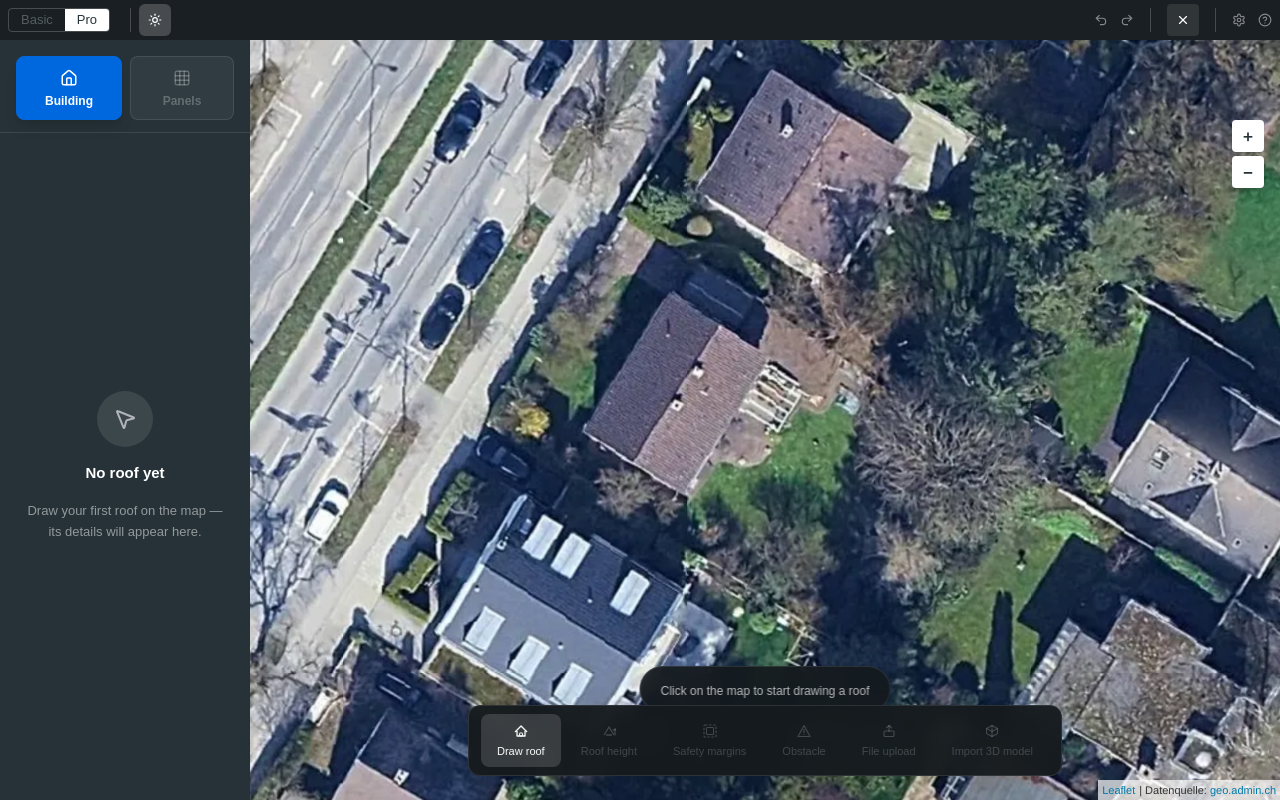
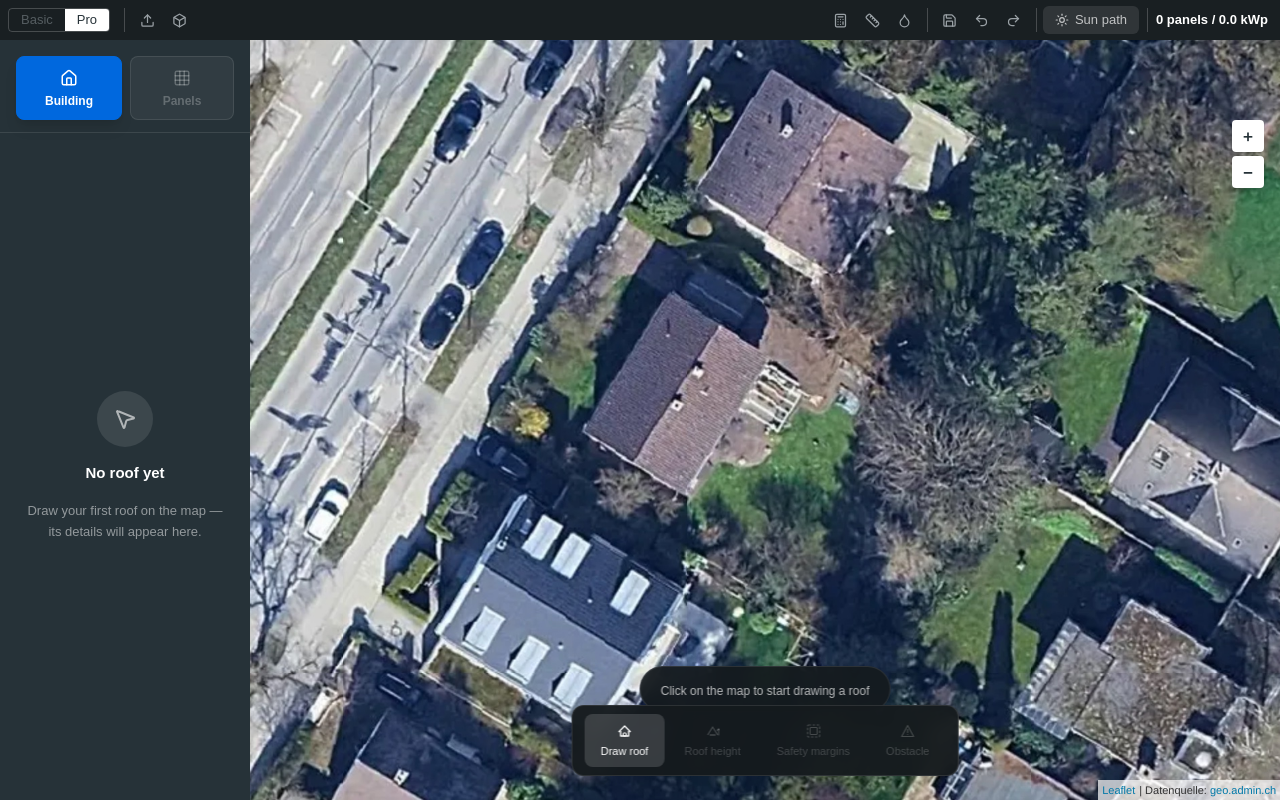
Before and after one commit to Rowted/roof-panel-prototype, a React (Vite) app: page / in a window 1280 px wide. Built offline with nearby package versions, Linux system fonts and the light colour scheme.

Commit message:
Redesign top bar: move file upload/import 3D up with tooltips, add view tools + sun path toggle + project totals; remove sun icon

```diff
--- a/src/app/App.tsx
+++ b/src/app/App.tsx
@@ -193,9 +193,19 @@ export default function App() {
     setSelectedPanelFieldId(newId);
   };
 
+  const totalPanels = panelFields.reduce((sum, p) => sum + p.panelCount, 0);
+  const totalKwp = totalPanels * 0.26;
+
   return (
     <div className="flex flex-col size-full overflow-hidden">
-      <TopNav mode={mode} onModeChange={setMode} />
+      <TopNav
+        mode={mode}
+        onModeChange={setMode}
+        onFileUpload={() => setActiveSubTool("file-upload")}
+        onImport3D={() => setActiveSubTool("import-3d")}
+        totalPanels={totalPanels}
+        totalKwp={totalKwp}
+      />
       <div className="flex flex-1 overflow-hidden">
         <Sidebar
           activeTool={activeTool}
@@ -283,10 +293,10 @@ export default function App() {
             hasPanelField={panelFields.length > 0}
           />
           {activeSubTool === "file-upload" && (
-            <FileUploadModal onClose={() => setActiveSubTool("draw-roof")} />
+            <FileUploadModal onClose={() => setActiveSubTool(activeTool === "roof" ? "draw-roof" : "draw-panel")} />
           )}
           {activeSubTool === "import-3d" && (
-            <Import3DOverlay onClose={() => setActiveSubTool("draw-roof")} />
+            <Import3DOverlay onClose={() => setActiveSubTool(activeTool === "roof" ? "draw-roof" : "draw-panel")} />
           )}
         </div>
       </div>
--- a/src/app/components/ToolDock.tsx
+++ b/src/app/components/ToolDock.tsx
@@ -136,8 +136,6 @@ const ROOF_TOOLS: { id: RoofSubTool; label: string; icon: React.ReactNode }[] =
   { id: "roof-height",    label: "Roof height",     icon: <RoofHeightIcon /> },
   { id: "safety-margins", label: "Safety margins",  icon: <SafetyMarginsIcon /> },
   { id: "obstacle",       label: "Obstacle",        icon: <ObstacleIcon /> },
-  { id: "file-upload",    label: "File upload",     icon: <FileUploadIcon /> },
-  { id: "import-3d",      label: "Import 3D model", icon: <Import3DIcon /> },
 ];
 
 const PANEL_TOOLS: { id: PanelSubTool; label: string; icon: React.ReactNode }[] = [
--- a/src/app/components/TopNav.tsx
+++ b/src/app/components/TopNav.tsx
@@ -1,15 +1,23 @@
-import { Sun, Undo2, Redo2, X, Settings, HelpCircle } from "lucide-react";
+import { useState } from "react";
+import { Upload, Box, Calculator, Ruler, Droplet, Save, Undo2, Redo2, Sun } from "lucide-react";
 
 interface TopNavProps {
   mode: "basic" | "pro";
   onModeChange: (mode: "basic" | "pro") => void;
+  onFileUpload: () => void;
+  onImport3D: () => void;
+  totalPanels: number;
+  totalKwp: number;
 }
 
-export function TopNav({ mode, onModeChange }: TopNavProps) {
+export function TopNav({ mode, onModeChange, onFileUpload, onImport3D, totalPanels, totalKwp }: TopNavProps) {
+  const [showSunPath, setShowSunPath] = useState(false);
+  const [showMeasurements, setShowMeasurements] = useState(false);
+
   return (
     <div className="flex items-center h-10 bg-[rgba(21,27,30,0.98)] px-2 shrink-0 z-10">
       {/* Mode toggle */}
-      <div className="flex items-center h-6 rounded overflow-hidden border border-white/20 mr-3">
+      <div className="flex items-center h-6 rounded overflow-hidden border border-white/20 mr-2">
         <button
           onClick={() => onModeChange("basic")}
           className={`px-3 h-full text-[13px] font-['Figtree',sans-serif] transition-colors ${mode === "basic" ? "bg-white text-[#263238]" : "text-[#555d61] hover:text-white/80"}`}
@@ -25,36 +33,87 @@ export function TopNav({ mode, onModeChange }: TopNavProps) {
       </div>
 
       {/* Vertical divider */}
-      <div className="w-px h-6 bg-white/20 mx-2" />
+      <div className="w-px h-6 bg-white/20 mx-1.5" />
 
-      {/* App icon */}
-      <div className="flex items-center justify-center w-8 h-8 rounded-[6px] bg-white/20 mr-2">
-        <Sun size={14} className="text-white" />
-      </div>
+      {/* Import actions (moved off the bottom dock) */}
+      <NavBtn label="Upload overlay file" onClick={onFileUpload}>
+        <Upload size={15} />
+      </NavBtn>
+      <NavBtn label="Import 3D model" onClick={onImport3D}>
+        <Box size={15} />
+      </NavBtn>
 
       {/* Spacer */}
       <div className="flex-1" />
 
-      {/* Right actions */}
-      <div className="flex items-center gap-3">
-        <button className="text-[#85888D] hover:text-white transition-colors">
-          <Undo2 size={14} />
-        </button>
-        <button className="text-[#85888D] hover:text-white transition-colors">
-          <Redo2 size={14} />
-        </button>
-        <div className="w-px h-6 bg-white/20 mx-1" />
-        <button className="flex items-center justify-center w-8 h-8 rounded bg-white/10 hover:bg-white/20 transition-colors">
-          <X size={14} className="text-white" />
-        </button>
-        <div className="w-px h-6 bg-white/20 mx-1" />
-        <button className="text-[#85888D] hover:text-white transition-colors">
-          <Settings size={14} />
-        </button>
-        <button className="text-[#85888D] hover:text-white transition-colors">
-          <HelpCircle size={14} />
-        </button>
+      {/* View / measurement tools */}
+      <NavBtn label="Projected length calculator">
+        <Calculator size={15} />
+      </NavBtn>
+      <NavBtn label="Display measurements" active={showMeasurements} onClick={() => setShowMeasurements((v) => !v)}>
+        <Ruler size={15} />
+      </NavBtn>
+      <NavBtn label="Panel opacity">
+        <Droplet size={15} />
+      </NavBtn>
+
+      <div className="w-px h-6 bg-white/20 mx-1.5" />
+
+      {/* File / history */}
+      <NavBtn label="Save">
+        <Save size={15} />
+      </NavBtn>
+      <NavBtn label="Undo">
+        <Undo2 size={15} />
+      </NavBtn>
+      <NavBtn label="Redo">
+        <Redo2 size={15} />
+      </NavBtn>
+
+      <div className="w-px h-6 bg-white/20 mx-1.5" />
+
+      {/* Show sun path (replaces the 2D/3D switch) */}
+      <button
+        onClick={() => setShowSunPath((v) => !v)}
+        className={`group relative flex items-center gap-1.5 h-7 px-3 rounded-md text-[13px] font-['Figtree',sans-serif] font-medium transition-colors ${
+          showSunPath ? "bg-[#0068DE] text-white" : "bg-white/10 text-white/70 hover:bg-white/15 hover:text-white"
+        }`}
+      >
+        <Sun size={14} />
+        Sun path
+      </button>
+
+      <div className="w-px h-6 bg-white/20 mx-2" />
+
+      {/* Project totals */}
+      <div className="text-white font-['Figtree',sans-serif] text-[13px] font-semibold tabular-nums pr-1 whitespace-nowrap">
+        {totalPanels} panels / {totalKwp.toFixed(1)} kWp
       </div>
     </div>
   );
 }
+
+function NavBtn({ label, onClick, active, children }: {
+  label: string;
+  onClick?: () => void;
+  active?: boolean;
+  children: React.ReactNode;
+}) {
+  return (
+    <div className="relative group">
+      <button
+        onClick={onClick}
+        aria-label={label}
+        className={`flex items-center justify-center w-8 h-8 rounded transition-colors ${
+          active ? "bg-[#0068DE]/25 text-[#5aabff]" : "text-[#9aa1a6] hover:text-white hover:bg-white/10"
+        }`}
+      >
+        {children}
+      </button>
+      {/* Tooltip */}
+      <div className="absolute left-1/2 -translate-x-1/2 top-full mt-1.5 px-2.5 py-1.5 rounded-md bg-[#0b0f11] border border-white/10 text-white text-[12px] font-['Figtree',sans-serif] whitespace-nowrap shadow-xl pointer-events-none opacity-0 group-hover:opacity-100 transition-opacity z-50">
+        {label}
+      </div>
+    </div>
+  );
+}
```
